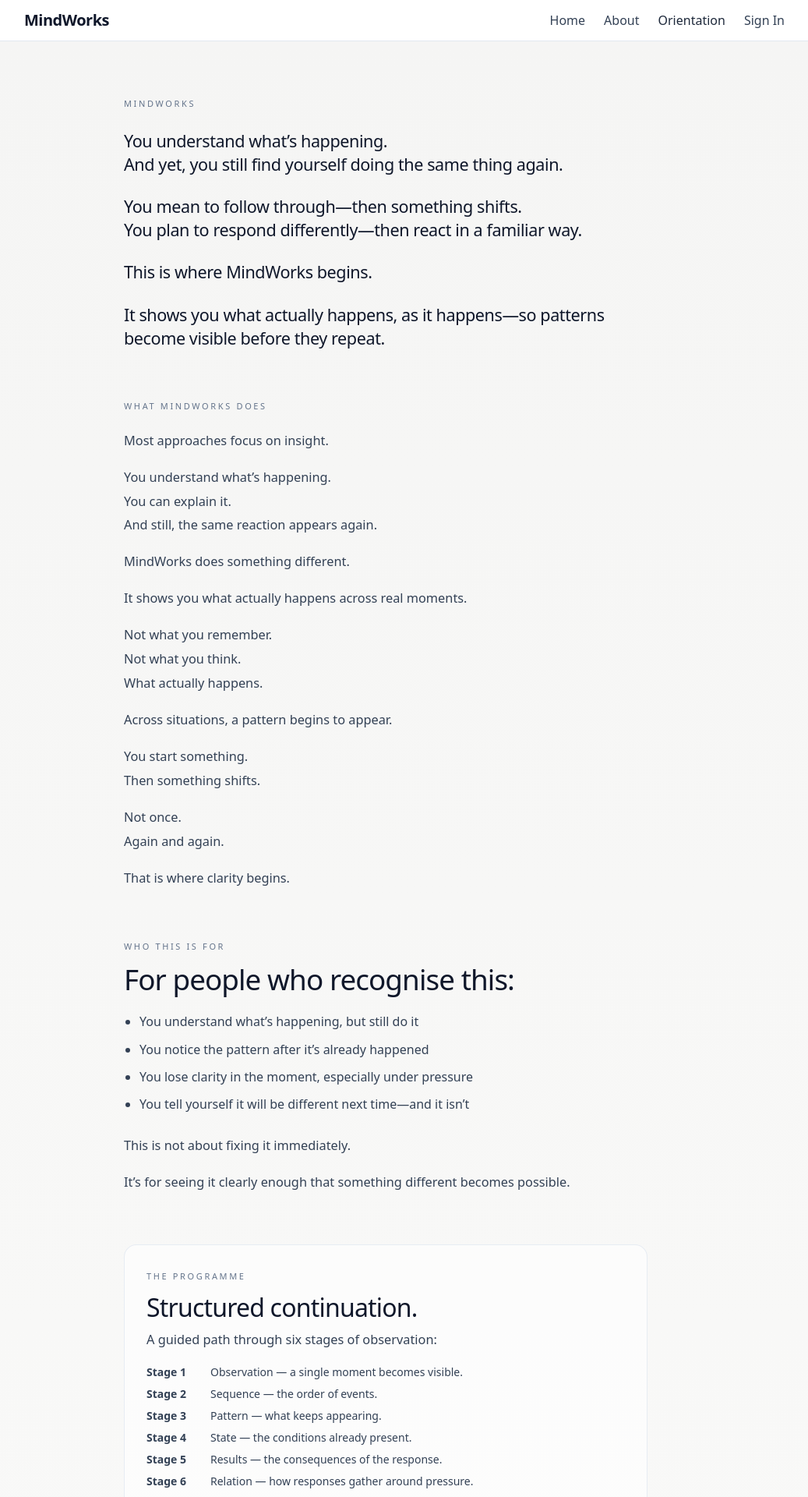
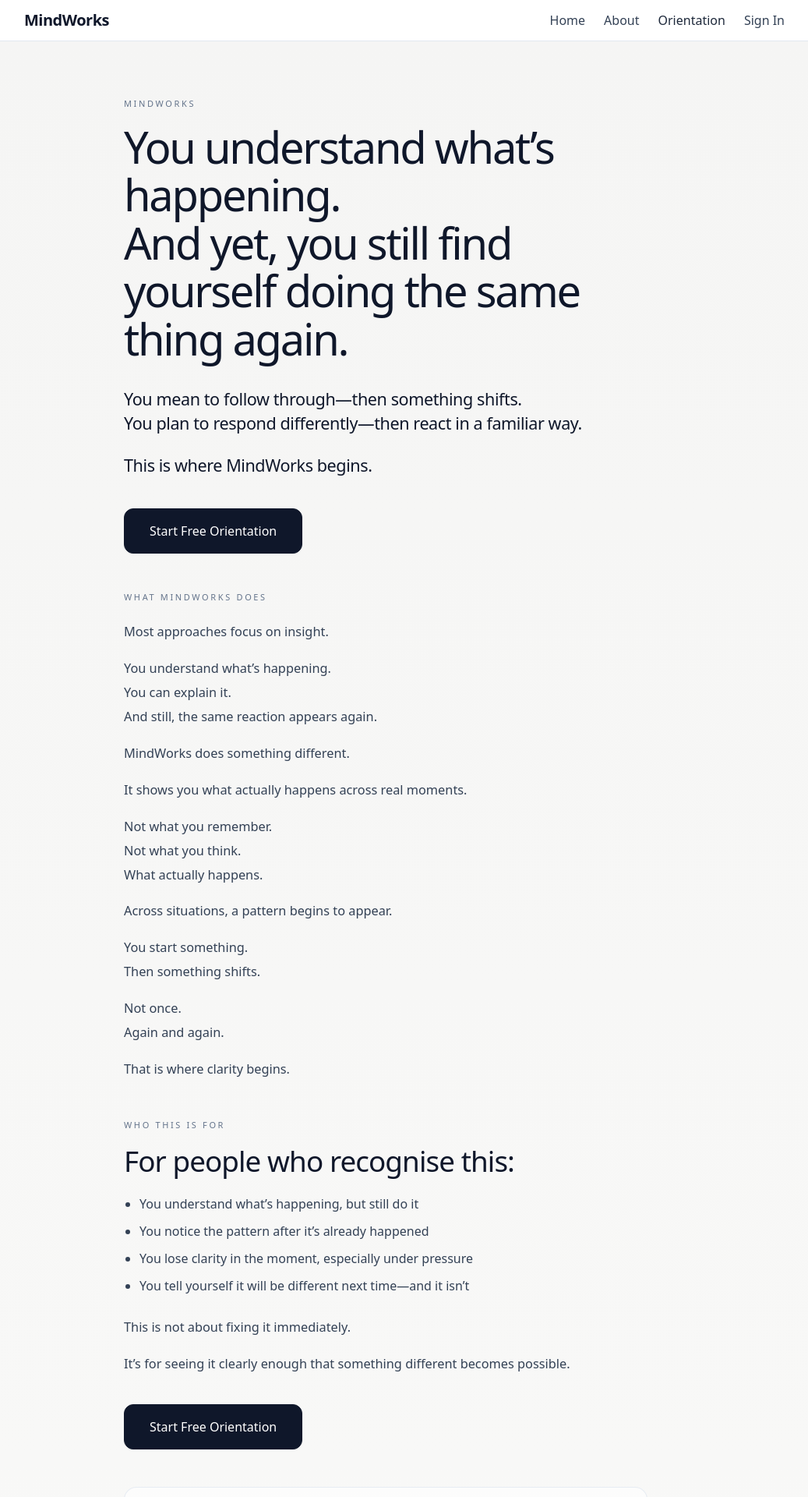
Before and after one commit to stopinder/therapy-orientation-quiz, a Vue app: page /about in a window 1280 px wide. Shown: the top 1920 px of the page at 78% size, without its empty margins (121-1158 px from the left). Built offline with nearby package versions, Linux system fonts and the light colour scheme; no server answers.

Commit message:
About page: add hero section, fix hierarchy, reposition CTA and spacing

```diff
--- a/src/views/About.vue
+++ b/src/views/About.vue
@@ -1,17 +1,20 @@
 <template>
   <main class="min-h-screen bg-gradient-to-b from-stone-100 to-stone-50 px-6 pt-10 pb-24">
-    <div class="max-w-3xl mx-auto px-4 md:px-6 pt-8 space-y-16">
+    <div class="max-w-3xl mx-auto px-4 md:px-6 pt-8 space-y-12">
 
-      <!-- INTRO -->
-      <section class="max-w-2xl space-y-6">
-        <p class="text-[11px] uppercase tracking-[0.24em] text-slate-500">
-          MindWorks
-        </p>
-        <div class="space-y-6 text-[1.15rem] md:text-[1.35rem] font-medium tracking-[-0.02em] text-slate-900 leading-[1.4]">
-          <p>
+      <!-- HERO SECTION -->
+      <section class="max-w-2xl space-y-8">
+        <div class="space-y-4">
+          <p class="text-[11px] uppercase tracking-[0.24em] text-slate-500">
+            MindWorks
+          </p>
+          <h1 class="text-[2.5rem] md:text-[3.5rem] font-medium tracking-[-0.04em] text-slate-900 leading-[1.1]">
             You understand what’s happening.<br />
             And yet, you still find yourself doing the same thing again.
-          </p>
+          </h1>
+        </div>
+
+        <div class="space-y-6 text-[1.15rem] md:text-[1.35rem] font-medium tracking-[-0.02em] text-slate-900 leading-[1.4]">
           <p>
             You mean to follow through—then something shifts.<br />
             You plan to respond differently—then react in a familiar way.
@@ -19,15 +22,21 @@
           <p>
             This is where MindWorks begins.
           </p>
-          <p>
-            It shows you what actually happens, as it happens—so patterns become visible before they repeat.
-          </p>
+        </div>
+
+        <div class="pt-2">
+          <router-link
+              to="/gateway"
+              class="inline-flex items-center rounded-xl border border-slate-900 bg-slate-900 px-8 py-4 text-base font-medium text-white transition hover:bg-slate-800 shadow-sm"
+          >
+            Start Free Orientation
+          </router-link>
         </div>
       </section>
 
       <!-- WHAT MINDWORKS DOES -->
       <section class="content-section">
-        <div class="space-y-3">
+        <div class="space-y-4">
           <p class="section-label">What MindWorks Does</p>
         </div>
         <div class="body-copy">
@@ -69,7 +78,7 @@
 
       <!-- WHO THIS IS FOR -->
       <section class="content-section">
-        <div class="space-y-3">
+        <div class="space-y-4">
           <p class="section-label">Who This Is For</p>
           <h2 class="section-title">For people who recognise this:</h2>
         </div>
@@ -87,11 +96,20 @@
             It’s for seeing it clearly enough that something different becomes possible.
           </p>
         </div>
+
+        <div class="pt-4">
+          <router-link
+              to="/gateway"
+              class="inline-flex items-center rounded-xl border border-slate-900 bg-slate-900 px-8 py-4 text-base font-medium text-white transition hover:bg-slate-800 shadow-sm"
+          >
+            Start Free Orientation
+          </router-link>
+        </div>
       </section>
 
       <!-- PROGRAMME -->
       <section class="rounded-2xl border border-slate-200/80 bg-white/60 px-7 py-8 max-w-2xl">
-        <div class="space-y-3">
+        <div class="space-y-4">
           <p class="section-label">The Programme</p>
           <h2 class="section-title !text-[1.7rem] md:!text-[2rem]">Structured continuation.</h2>
         </div>
@@ -110,7 +128,7 @@
 
       <!-- CREATOR -->
       <section class="max-w-2xl rounded-2xl border border-slate-200 bg-slate-100/70 px-7 py-8">
-        <div class="space-y-3">
+        <div class="space-y-4">
           <p class="section-label">Creator</p>
           <h2 class="section-title !text-[1.7rem] md:!text-[2rem]">Robert Ormiston</h2>
         </div>
@@ -133,12 +151,6 @@
             class="inline-flex items-center rounded-xl border border-slate-900 bg-slate-900 px-6 py-3.5 text-sm font-medium text-white transition hover:bg-slate-800"
         >
           Begin
-        </router-link>
-        <router-link
-            to="/gateway"
-            class="inline-flex items-center rounded-xl border border-slate-300 px-6 py-3.5 text-sm text-slate-700 transition hover:border-slate-500 hover:text-slate-900"
-        >
-          Start Free Orientation
         </router-link>
       </section>
 
```
